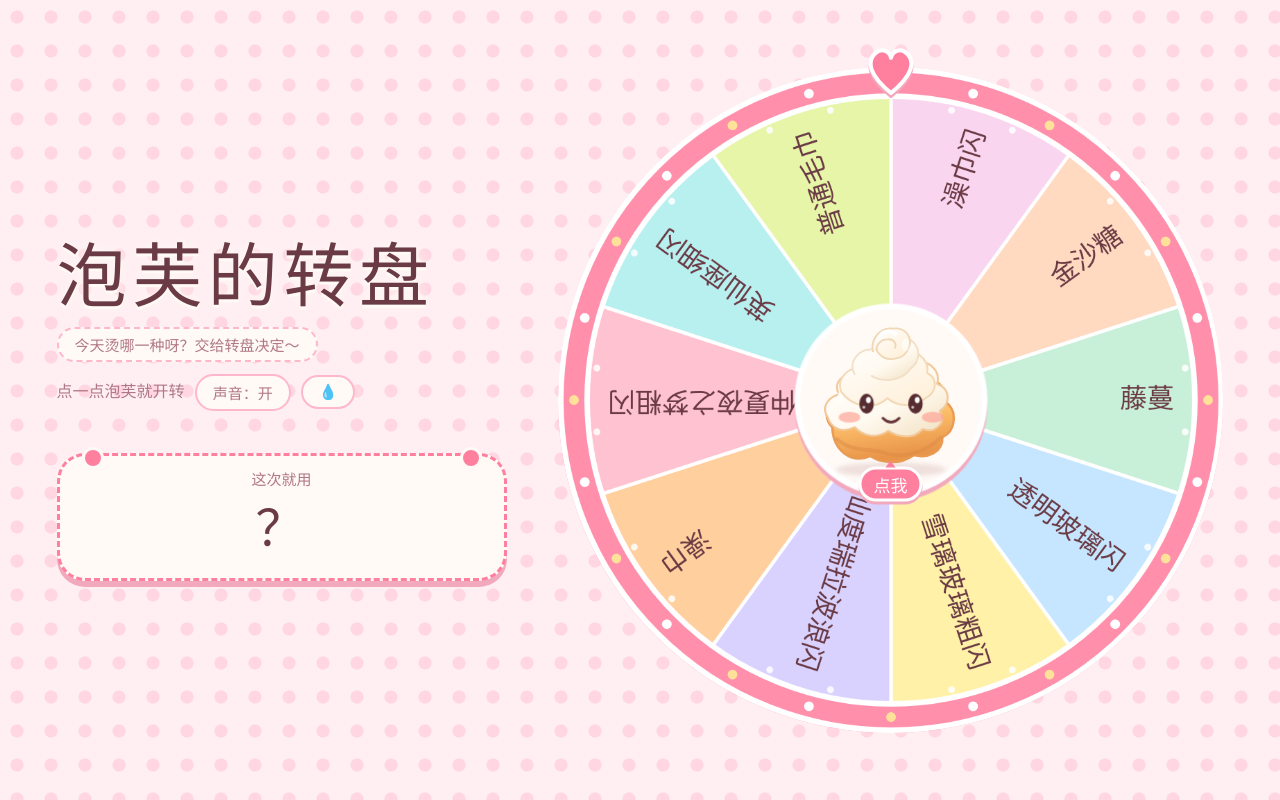
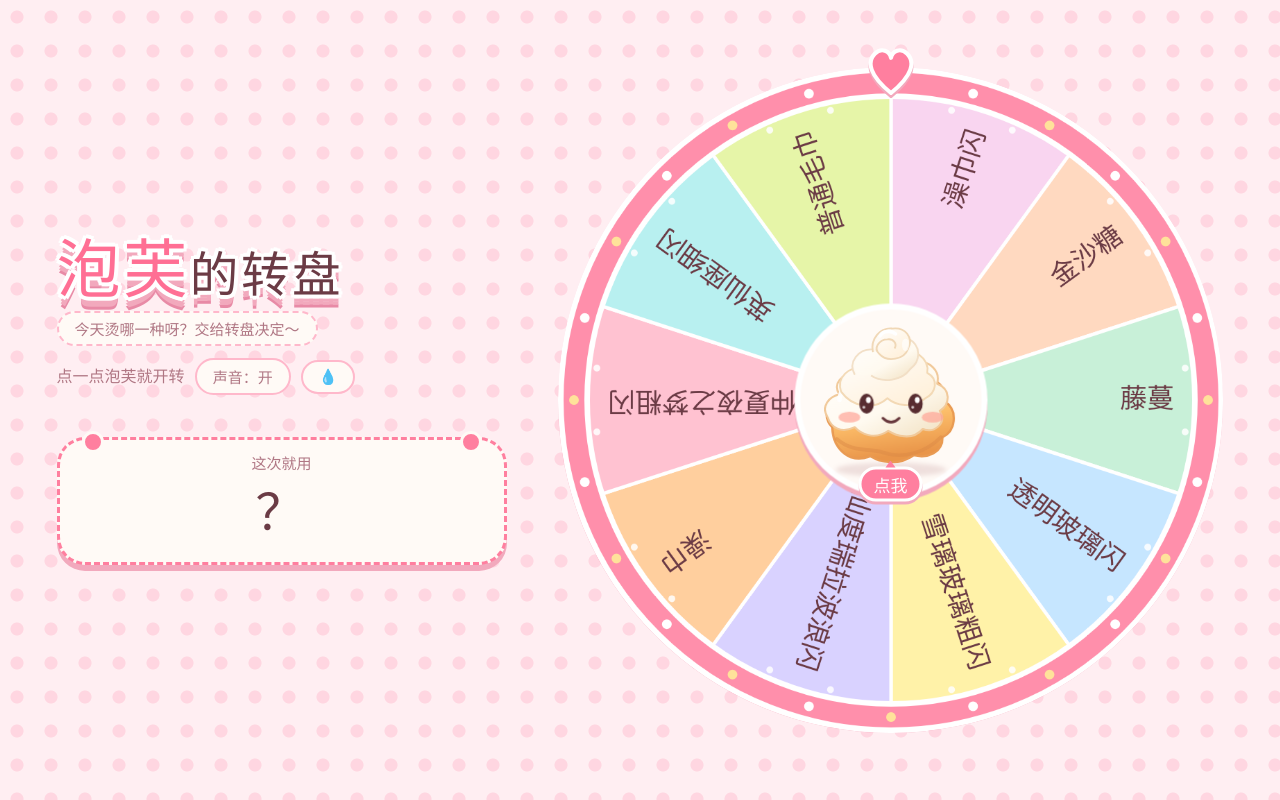
Before and after one commit to thepufflab/b, a plain HTML site: page spin3.html in a window 1280 px wide. Drawn offline with Linux system fonts and the light colour scheme; a web font is replaced by a local one.

Commit message:
Update spin3.html

```diff
--- a/spin3.html
+++ b/spin3.html
@@ -86,17 +86,22 @@
         padding: 18px 16px 44px;
       }
 
+
 .title {
   margin: 6px 0 0;
   font-weight: 400;
-        font-size: clamp(30px, 8vw, 70px) !important;
   letter-spacing: 0.08em;
+  line-height: 1.1;
   text-align: center;
+  white-space: nowrap;
   text-shadow:
-          0 3px 0 var(--card),
-          0 0 12px var(--card),
-          0 0 2px var(--card);
-      }
+    -3px -3px 0 #fff, 3px -3px 0 #fff, -3px 3px 0 #fff, 3px 3px 0 #fff,
+    0 -4px 0 #fff, 0 4px 0 #fff, -4px 0 0 #fff, 4px 0 0 #fff,
+    0 7px 0 #f2a9bd, 0 10px 0 #f2a9bd, 0 13px 0 #e88aa6;
+}
+
+.t-big   { font-size: clamp(44px, 12vw, 76px); color: #ff6f94; }
+.t-small { font-size: clamp(34px, 9vw, 58px);  color: #6b3b45; }
 
       .sub {
         margin: 6px 0 26px;
@@ -644,12 +649,9 @@
           overflow-x: hidden;
         }
 
-        .title {
-          grid-area: 2 / 1;
-          margin: 0;
-          text-align: left;
-          font-size: clamp(34px, 4vw, 44px);
-        }
+.title   { grid-area: 2 / 1; margin: 0; text-align: left; }
+.t-big   { font-size: clamp(48px, 5vw, 70px); }
+.t-small { font-size: clamp(36px, 3.8vw, 54px); }
         .sub {
           grid-area: 3 / 1;
           margin: 10px 0 14px;
@@ -792,8 +794,7 @@
   </head>
 
   <body>
-    <h1 class="title">泡芙的转盘</h1>
-
+<h1 class="title"><span class="t-big">泡芙</span><span class="t-small">的转盘</span></h1>
     <p class="sub">今天烫哪一种呀？交给转盘决定～</p>
 
     <div class="hint-row">
```
Lines whose indentation alone changed are shown as unchanged.
